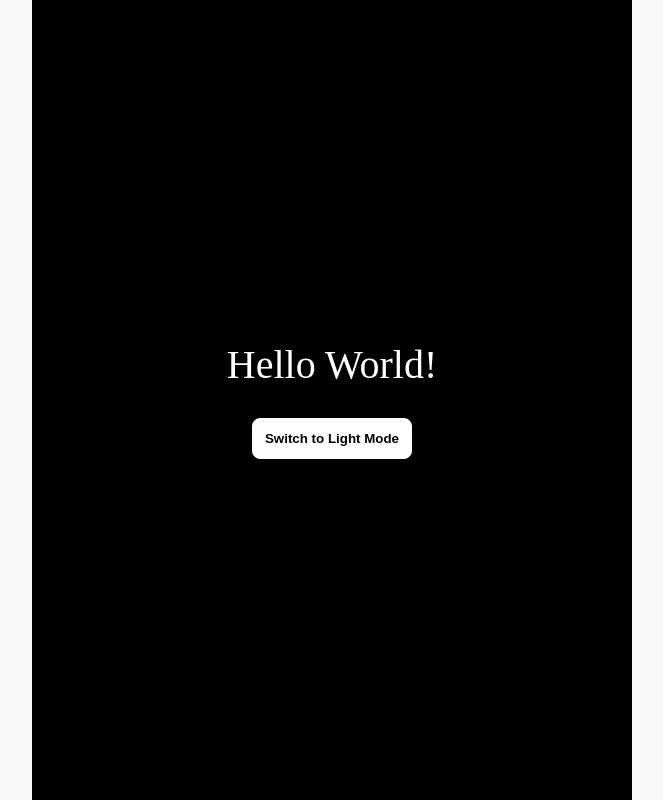
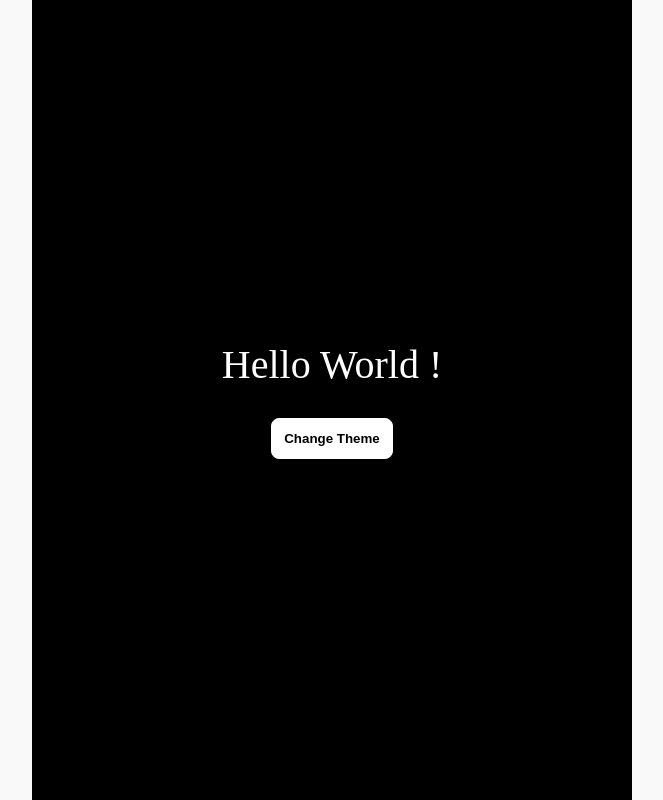
Before and after one commit to ashishdikshit/React-Projects-SM, a React (Vite) app: page / in a window 1280 px wide. Shown: the whole page, without its empty margins (308-971 px from the left). Built offline with nearby package versions, Linux system fonts and the light colour scheme.

Commit message:
Some code modifcation and provided comments to understand

```diff
--- a/src/App.jsx
+++ b/src/App.jsx
@@ -26,8 +26,8 @@ function App() {
       {/* <LoadMoreData /> */}
       {/* <TreeView menus={menus} /> */}
       {/* <QRCodeGenerator /> */}
-      {/* <LightDarkMode /> */}
-      <WithoutUsedefine />
+      <LightDarkMode />
+      {/* <WithoutUsedefine /> */}
     </>
   );
 }
--- a/src/components/08_Light_Dark_Mode/useLocalStorage.jsx
+++ b/src/components/08_Light_Dark_Mode/useLocalStorage.jsx
@@ -2,12 +2,16 @@ import React, { useEffect, useState } from "react";
 
 const useLocalStorage = (key, defaultValue) => {
   //   console.log("Key :", key, "value :", defaultValue);
+  //"theme", "dark" => here key is theme and defaultValue is dark
 
-  const [value, setValue] = useState(() => {
+  const getcurrentValue = () => {
     let currentValue;
     try {
       currentValue = JSON.parse(
         localStorage.getItem(key) || String(defaultValue)
+        // Reads from localStorage using the given key.
+        // If it finds data → parses and returns it.
+        // If not or if parsing fails → falls back to defaultValue.
       );
     } catch (error) {
       console.log(error);
@@ -15,20 +19,22 @@ const useLocalStorage = (key, defaultValue) => {
     }
 
     return currentValue;
-  });
+  };
 
+  console.log(getcurrentValue());
+
+  const [value, setValue] = useState(getcurrentValue); // Pass the function reference (not the function call) to useState:
+  // we can write is as => useState(() => getCurrentValue())
+  // React only calls this function once when the component mounts — it’s called a lazy initializer.
+ // Both same
   useEffect(() => {
     localStorage.setItem(key, JSON.stringify(value));
   }, [key, value]);
 
   return [value, setValue];
-
-
 };
 
 export default useLocalStorage;
-
-
 
 // export default function useLocalStorage(key, defaultValue) {
 //   const [value, setValue] = useState(() => {
```
